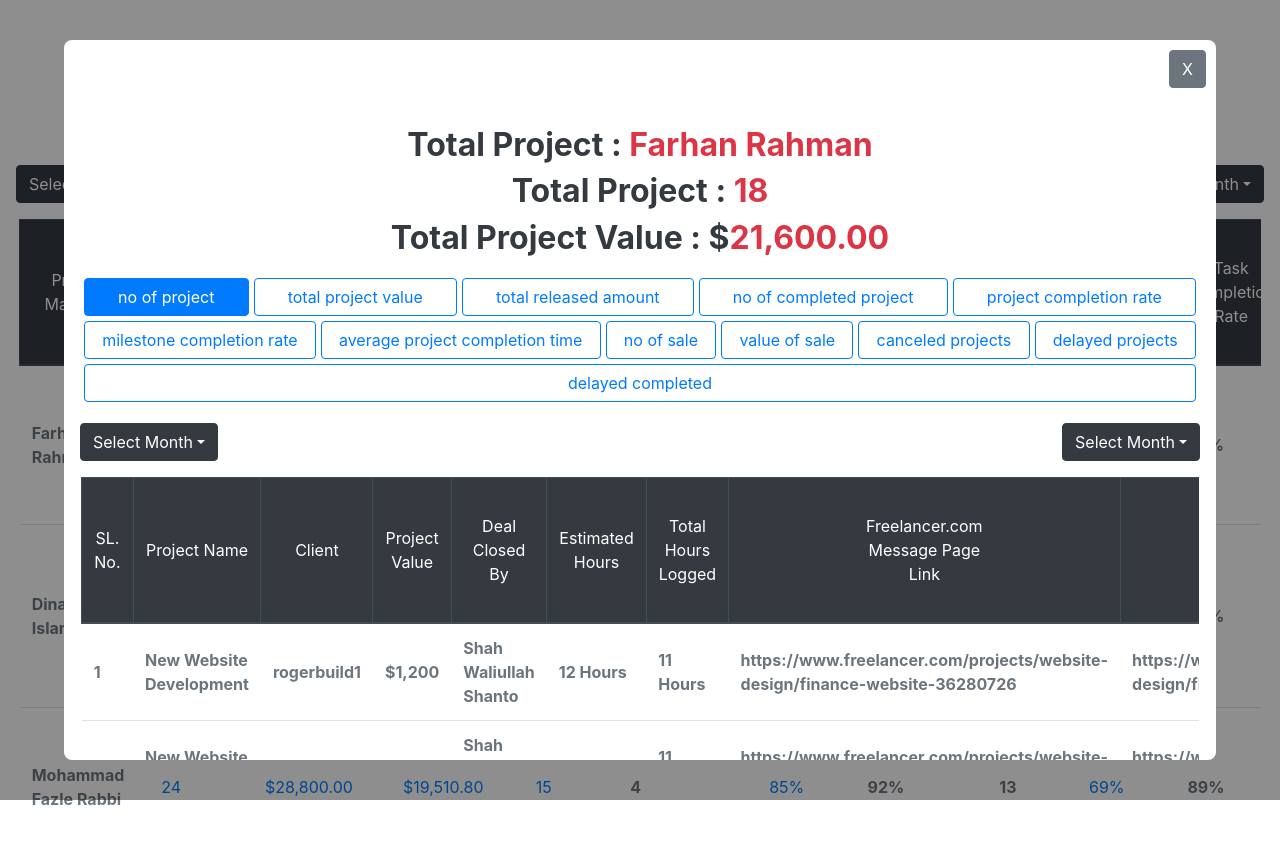
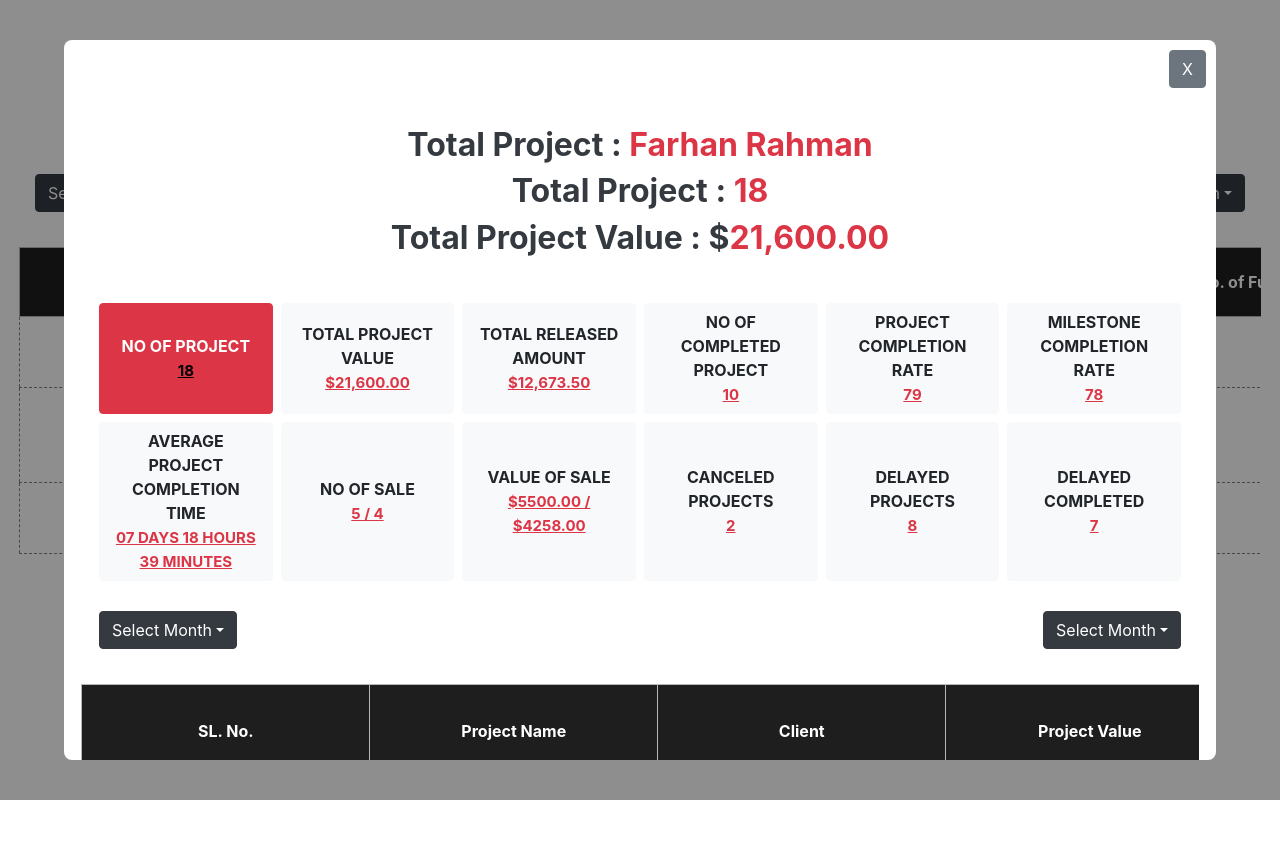
Before and after one commit to nafis-abdullah-seopage1/draggable-table, a React (Vite) app: page / in a window 1280 px wide. Both pictures are taken after a click on the button "18". Shown: the top 844 px of the page. After the commit the page ends 800 px from the top, so only its background shows below. Built offline with nearby package versions, Linux system fonts and the light colour scheme.

Commit message:
custom table completed

```diff
--- a/src/components/NewDraggableTable/NewDraggableTable.jsx
+++ b/src/components/NewDraggableTable/NewDraggableTable.jsx
@@ -51,15 +51,15 @@ const NewDraggableTable = ({ columns, tableData, anchored_Cell }) => {
 
   return (
     <>
-      <section className='p-3 d-flex justify-content-between'>
+      <section className='d-flex justify-content-between' style={{margin:'25px 35px'}}>
         <NewMonthFilter />
         <NewColumnFilter columns={columns} setTableColumns={setTableColumns} />
       </section>
 
       <div className="" style={{overflowX:'auto',width:'97%',margin:'0 auto'}}>
 
-        <table className='table table-hover'>
-          <thead className="thead-dark">
+        <table className={style.custom_table}>
+          <thead className="">
             <tr>
               {tableColumns.map((column, i) => (
                 <th
@@ -86,8 +86,8 @@ const NewDraggableTable = ({ columns, tableData, anchored_Cell }) => {
                           anchored_Cell[cell.title] ?
                               <button
                                 type='button'
-                                className="btn btn-link"
-                                style={{cursor:'pointer'}}
+                                className="btn text-danger font-weight-bold"
+                                style={{cursor:'pointer',textDecoration:'underline solid 2px',textUnderlineOffset:'2px'}}
                                 data-toggle="modal"
                                 data-target="#staticBackdrop"
                                 onClick={() => {
--- a/src/components/NewDraggableTable/NewModalTable.jsx
+++ b/src/components/NewDraggableTable/NewModalTable.jsx
@@ -1,47 +1,87 @@
 import { Button } from "react-bootstrap";
-import useFetchData from "../../hooks/useFetchData";
 import { modal_table_columns } from "../../utils/modal-table-utils";
 import Header from "../Header";
 import NewDraggableTable from "./NewDraggableTable";
-import style from './styles/modalTable.module.css';
+import style from "./styles/modalTable.module.css";
 import { useEffect, useState } from "react";
 
-export default function NewModalTable({ modal_data: { rowData, anchored_Cell }, selectedCell, setSelectedCell, handleClose }) {
+export default function NewModalTable({
+    modal_data: { rowData, anchored_Cell },
+    selectedCell,
+    setSelectedCell,
+    handleClose,
+}) {
     // const [tableData] = useFetchData('/modal-table-data.json');
     const [tableData, setTableData] = useState([]);
     useEffect(() => {
-        fetch('/modal-table-data.json').then(res => res.json()).then(data => setTableData(data));
+        fetch("/modal-table-data.json")
+            .then((res) => res.json())
+            .then((data) => setTableData(data));
     }, []);
 
-    // console.log(tableData);
+
+    const handleSpecifiedBtns = (dataObj) => {
+        const sepecifiedBtnsData = Object.entries(dataObj).filter((data) => {
+            return anchored_Cell[data[0]];
+        });
+        return [...sepecifiedBtnsData];
+    };
 
     return (
-        <div
-            className={`d-flex ${style.modal_container}`}
-        >
-            <div className={style.modal_box} style={{ position: "relative"}}>
-                <div style={{ position: 'sticky',top:'10px',paddingRight:'10px',display:"flex",justifyContent:'end'}}>
-                    <Button
-                        variant="secondary"
-                        onClick={handleClose}
-                    >X</Button>
+        <div className={`d-flex ${style.modal_container}`}>
+            <div className={style.modal_box} style={{ position: "relative" }}>
+                <div
+                    style={{
+                        position: "sticky",
+                        top: "10px",
+                        paddingRight: "10px",
+                        display: "flex",
+                        justifyContent: "end",
+                    }}
+                >
+                    <Button variant="secondary" onClick={handleClose}>
+                        X
+                    </Button>
                 </div>
                 <section>
-
-                    <Header project_manager={rowData?.project_manager} project_count={rowData?.no_of_project} project_value={rowData?.total_project_value} />
+                    <Header
+                        project_manager={rowData?.project_manager}
+                        project_count={rowData?.no_of_project}
+                        project_value={rowData?.total_project_value}
+                    />
 
                     <div className={style.specified_columns_container}>
-                        {
-                            Object.keys(rowData || {}).filter((data) => anchored_Cell[data]).map((data, i) => <Button key={i} variant={`${selectedCell === data ? 'primary' : 'outline-primary'}`} onClick={() => setSelectedCell(data)}>
-                                {data.split('_').join(' ')}
-                            </Button>)
-                        }
+                        {handleSpecifiedBtns(rowData).map((data, i) => {
+                            return (
+                                <Button
+                                    key={i}
+                                    variant={`${
+                                        selectedCell === data[0]
+                                            ? "danger"
+                                            : "light"
+                                    }`}
+                                    onClick={() => setSelectedCell(data[0])}
+                                >
+                                    {data[0].split("_").join(" ")}
+                                    <br />
+                                    <span
+                                        className={`${selectedCell === data[0]?style.black:'text-danger'}`}
+                                        style={{fontSize:'15px',textDecoration:'underline'}}
+                                    >
+                                        {data[1]}
+                                    </span>
+                                </Button>
+                            );
+                        })}
                     </div>
 
-                    <NewDraggableTable anchored_Cell={{}} columns={modal_table_columns} tableData={tableData || []} />
-
+                    <NewDraggableTable
+                        anchored_Cell={{}}
+                        columns={modal_table_columns}
+                        tableData={tableData || []}
+                    />
                 </section>
             </div>
         </div>
-    )
+    );
 }
--- a/src/components/NewDraggableTable/NewMonthFilter.jsx
+++ b/src/components/NewDraggableTable/NewMonthFilter.jsx
@@ -56,7 +56,7 @@ export default function NewMonthFilter() {
 function MonthBlock({ month, index, setSelectedMonth, selectedMonth }) {
 
     return (
-        <Button variant={`${selectedMonth === index?'primary':'light'}`} onClick={() => setSelectedMonth(prev => prev === index ? 0 : index)}>
+        <Button variant={`${selectedMonth === index?'danger':'light'}`} onClick={() => setSelectedMonth(prev => prev === index ? 0 : index)}>
             {month.slice(0, 3)}
         </Button>
     )
--- a/src/components/NewDraggableTable/styles/modalTable.module.css
+++ b/src/components/NewDraggableTable/styles/modalTable.module.css
@@ -15,16 +15,25 @@
     width: 90vw;
     border-radius: 0.5rem;
     overflow-y: auto;
+    padding: 0 0 5rem;
 }
 
 .specified_columns_container{
-    padding: 5px 20px;
-    display: flex;
-    flex-flow: row wrap;
-    justify-content: center;
-    gap: 5px;
+    padding: 5px 0;
+    display: grid;
+    grid-template-columns: repeat(6,1fr);
+    gap: 8px;
+    margin: 25px 35px;
 }
 
 .specified_columns_container > button {
-    flex: auto 1 1;
+    min-height: 5rem;
+    text-transform: uppercase;
+    /* font-size: 13px; */
+    font-weight: bold;
 }
+
+.black{
+    color: black;
+    font-weight: bold;
+}
--- a/src/components/NewDraggableTable/styles/newDraggableTable.module.css
+++ b/src/components/NewDraggableTable/styles/newDraggableTable.module.css
@@ -1,10 +1,29 @@
 /* table styles */
-.
+.custom_table{
+    margin: 10px auto;
+    /* border: solid; */
+}
 
+.custom_table > thead{
+    background-color: rgb(30, 30, 30);
+}
 
+.custom_table th{
+    font-weight: bold;
+    color: white;
+    min-width: 18rem !important;
+    padding: 10px 0;
+}
 
-.draggable_column_head{
+.custom_table tbody{
+    border: dashed 1px gray;
+}
 
+.custom_table td{
+    text-align: center;
+    padding: 1rem !important;
+    border-top: dashed 1px gray;
+    border-bottom: dashed 1px gray;
 }
 
 .draggable_column_cell{
--- a/src/index.css
+++ b/src/index.css
@@ -14,5 +14,5 @@
 
 .highlight{
     font-weight: bold;
-    color: rgb(255, 112, 112);
+    color: rgb(255, 82, 82);
 }
```
